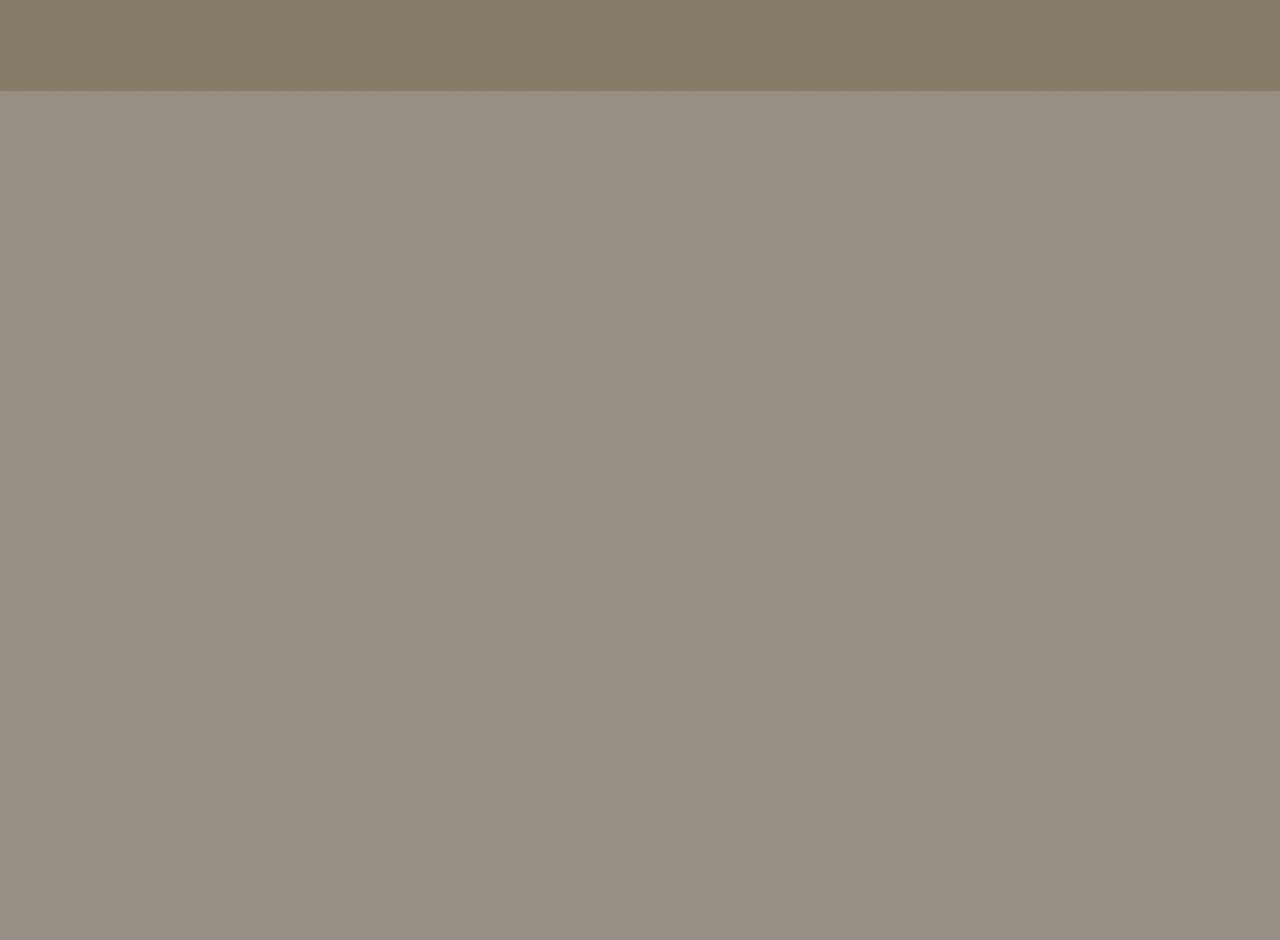
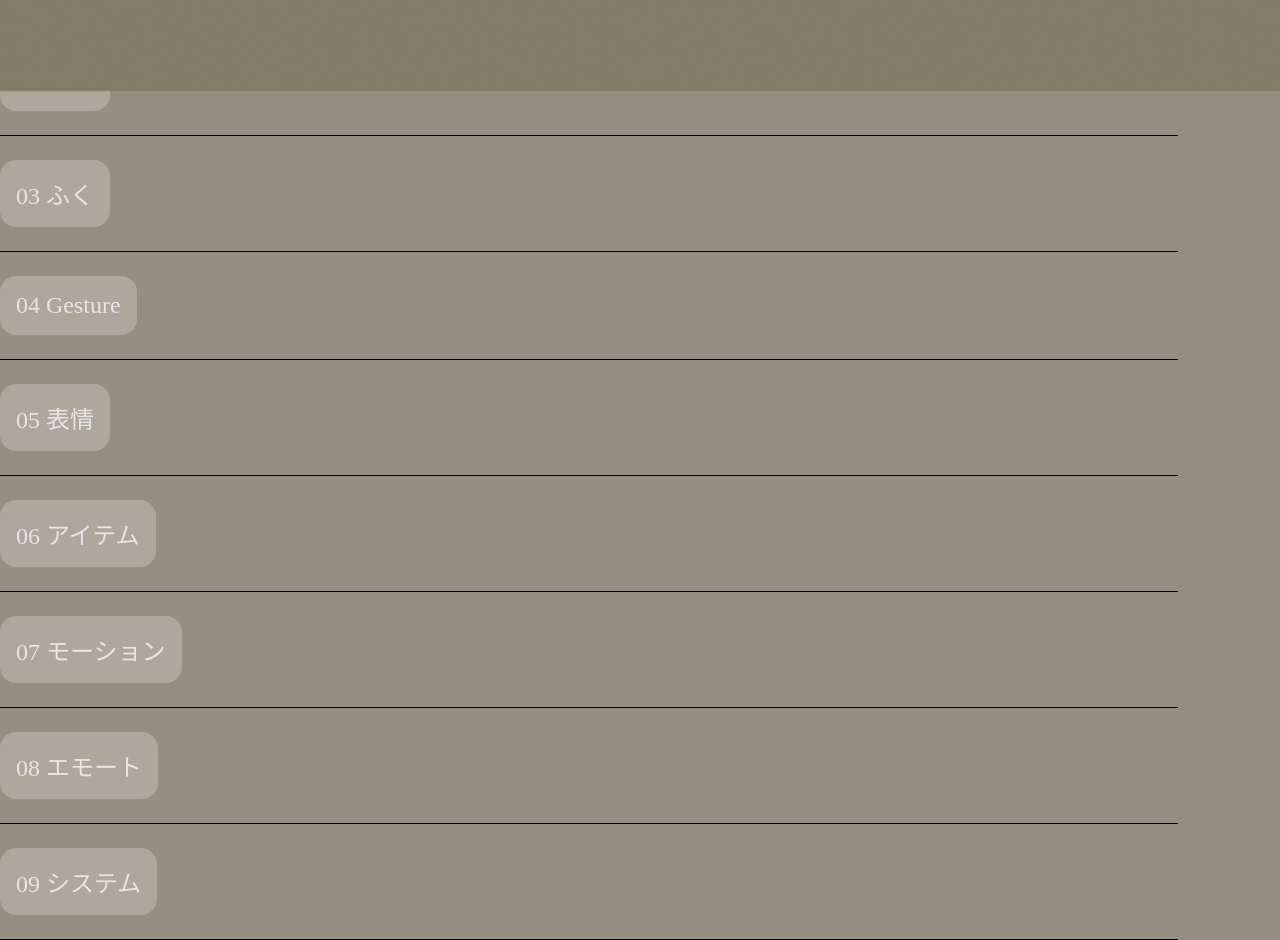
Before and after one commit to k4Z5h2Y6/chloronphyll, a Next.js app: page /settingManuel in a window 1280 px wide. Shown: the part 920-1860 px from the top of the page. Before the commit the page ends 1600 px from the top, so only its background shows below. Built offline with nearby package versions, Linux system fonts and the light colour scheme.

Commit message:
アコーディオンメニューシステム完成

```diff
--- a/src/pages/settingManuel.tsx
+++ b/src/pages/settingManuel.tsx
@@ -1,71 +1,229 @@
-import { ReactNode, useState } from 'react'
-import { Main } from '@/components/layouts/Main'
+import { useState } from 'react'
 
 export default function SettingManue() {
 
-  const [isContent1Opened, setIsContent1Opened] = useState<boolean>(false);
-  const [isContent2Opened, setIsContent2Opened] = useState<boolean>(false);
-  const [isContent3Opened, setIsContent3Opened] = useState<boolean>(false);
-  const [isContent4Opened, setIsContent4Opened] = useState<boolean>(false);
-  const [isContent5Opened, setIsContent5Opened] = useState<boolean>(false);
-  const [isContent6Opened, setIsContent6Opened] = useState<boolean>(false);
-  const [isContent7Opened, setIsContent7Opened] = useState<boolean>(false);
-  const [isContent8Opened, setIsContent8Opened] = useState<boolean>(false);
-  const [isContent9Opened, setIsContent9Opened] = useState<boolean>(false);
+  const [isSection1Opened, setIsSection1Opened] = useState<boolean>(false);
+  const [isSection2Opened, setIsSection2Opened] = useState<boolean>(false);
+  const [isSection3Opened, setIsSection3Opened] = useState<boolean>(false);
+  const [isSection4Opened, setIsSection4Opened] = useState<boolean>(false);
+  const [isSection5Opened, setIsSection5Opened] = useState<boolean>(false);
+  const [isSection6Opened, setIsSection6Opened] = useState<boolean>(false);
+  const [isSection7Opened, setIsSection7Opened] = useState<boolean>(false);
+  const [isSection8Opened, setIsSection8Opened] = useState<boolean>(false);
+  const [isSection9Opened, setIsSection9Opened] = useState<boolean>(false);
 
   return (
     <>
-      <div className='content0O'>
-        <div className='pageTitleOO'>
-          <div className='pageTitleO'>
-            <h3>設定資料</h3>
+      <section className='sectionCO'>
+        <div className='pageTitleCO'>
+          <h3>設定資料</h3>
+        </div>
+        <div className='section0contentO'>
+          <div className='section0ContentTextO'></div>
+          <div className='section0ContentMovieO'></div>
+        </div>
+      </section>
+
+      <section>
+        <div
+          className='sectionTitleCBtn'
+          onClick={() => setIsSection1Opened(!isSection1Opened)}
+        >
+          <div className='sectionTitleCO'>
+            <h4>01 ヘア</h4>
           </div>
         </div>
-        <div className='content0I'>
-          <div className='content0TextO'></div>
-          <div className='content0MovieO'></div>
+        <div className={isSection1Opened ? 'section1OpenedO' : 'section1ClosedO'}>
+
         </div>
-      </div>
+      </section>
 
-      <div className='contentCOO'>
+      <section>
         <div
-          className='contentTitleCO'
-          onClick={() => setIsContent1Opened(!isContent1Opened)}
-        ></div>
-        <div className={'contentC0 ' + (isContent1Opened ? 'content1OpenedO' : 'content1OclosedO')}></div>
-      </div>
+          className='sectionTitleCBtn'
+          onClick={() => setIsSection2Opened(!isSection2Opened)}
+        >
+          <div className='sectionTitleCO'>
+            <h4>02 ケモ</h4>
+          </div>
+        </div>
+        <div className={isSection2Opened ? 'section2OpenedO' : 'section2ClosedO'}>
+
+        </div>
+      </section>
+
+      <section>
+        <div
+          className='sectionTitleCBtn'
+          onClick={() => setIsSection3Opened(!isSection3Opened)}
+        >
+          <div className='sectionTitleCO'>
+            <h4>03 ふく</h4>
+          </div>
+        </div>
+        <div className={isSection3Opened ? 'section3OpenedO' : 'section3ClosedO'}>
+
+        </div>
+      </section>
+
+      <section>
+        <div
+          className='sectionTitleCBtn'
+          onClick={() => setIsSection4Opened(!isSection4Opened)}
+        >
+          <div className='sectionTitleCO'>
+            <h4>04 Gesture</h4>
+          </div>
+        </div>
+        <div className={isSection4Opened ? 'section4OpenedO' : 'section4ClosedO'}>
+
+        </div>
+      </section>
+
+      <section>
+        <div
+          className='sectionTitleCBtn'
+          onClick={() => setIsSection5Opened(!isSection5Opened)}
+        >
+          <div className='sectionTitleCO'>
+            <h4>05 表情</h4>
+          </div>
+        </div>
+        <div className={isSection5Opened ? 'section5OpenedO' : 'section5ClosedO'}>
+
+        </div>
+      </section>
+
+      <section>
+        <div
+          className='sectionTitleCBtn'
+          onClick={() => setIsSection6Opened(!isSection6Opened)}
+        >
+          <div className='sectionTitleCO'>
+            <h4>06 アイテム</h4>
+          </div>
+        </div>
+        <div className={isSection6Opened ? 'section6OpenedO' : 'section6ClosedO'}>
+
+        </div>
+      </section>
+
+      <section>
+        <div
+          className='sectionTitleCBtn'
+          onClick={() => setIsSection7Opened(!isSection7Opened)}
+        >
+          <div className='sectionTitleCO'>
+            <h4>07 モーション</h4>
+          </div>
+        </div>
+        <div className={isSection7Opened ? 'section7OpenedO' : 'section7ClosedO'}>
+
+        </div>
+      </section>
+
+      <section>
+        <div
+          className='sectionTitleCBtn'
+          onClick={() => setIsSection8Opened(!isSection8Opened)}
+        >
+          <div className='sectionTitleCO'>
+            <h4>08 エモート</h4>
+          </div>
+        </div>
+        <div className={isSection8Opened ? 'section8OpenedO' : 'section8ClosedO'}>
+
+        </div>
+      </section>
+
+      <section>
+        <div
+          className='sectionTitleCBtn'
+          onClick={() => setIsSection9Opened(!isSection9Opened)}
+        >
+          <div className='sectionTitleCO'>
+            <h4>09 システム</h4>
+          </div>
+        </div>
+        <div className={isSection9Opened ? 'section9OpenedO' : 'section9ClosedO'}>
+
+        </div>
+      </section>
+
+      {/* <section>
+        <div
+          className='sectionTitleCBtn'
+          onClick={() => setIsSection1Opened(!isSection1Opened)}
+        >
+          <div className='sectionTitleCO'>
+            <h4>01 ヘア</h4>
+          </div>
+        </div>
+        <div className={isSection1Opened ? 'section1OpenedO' : 'section1ClosedO'}>
+          {isSection1Opened ? '空いてます' : '閉じてます'}
+        </div>
+      </section> */}
+
+      <style jsx>{`
+        .sectionCO {
+          width: 100%;
+          height: 100vh;
+          border-bottom: 1px solid black;
+        }
+        .pageTitleCO {
+          width: fit-content;
+          margin: 24px 0 24px -4vw;
+          padding: 16px 16px 16px calc(4vw + 16px);
+          border-radius: 0 16px 16px 0;
+          background-color: #ADA79E;
+        }
+
+        .sectionTitleCBtn {
+          width: 100%;
+          padding: 24px 0;
+        }
+        .sectionTitleCO {
+          width: fit-content;
+          padding: 16px;
+          border-radius: 16px;
+          background-color: #ADA79E;
+        }
+        .section1OpenedO,
+        .section2OpenedO,
+        .section3OpenedO,
+        .section4OpenedO,
+        .section5OpenedO,
+        .section6OpenedO,
+        .section7OpenedO,
+        .section8OpenedO,
+        .section9OpenedO {
+          width: 100%;
+          height: calc(100vh - 24px - 16px - 32px - 16px - 24px);
+          border-bottom: 1px solid black;
+          transition: all 1s ease;
+        }
+        .section1ClosedO,
+        .section2ClosedO,
+        .section3ClosedO,
+        .section4ClosedO,
+        .section5ClosedO,
+        .section6ClosedO,
+        .section7ClosedO,
+        .section8ClosedO,
+        .section9ClosedO {
+          width: 100%;
+          height: 0;
+          overflow: hidden;
+          border-bottom: 1px solid black;
+          transition: all 1s ease;
+        }
 
 
 
-      <div className={'contentCommonO ' + (isContent1Opened ? 'content2OpenedO' : 'content2OclosedO')}></div>
-
-      <style jsx>{`
-        .content0O {
+        .xxx {
           width: 100%;
           height: 100vh;
-          padding: 24px 0;
-          border-bottom: 1px solid black;
-        }
-        .pageTitleOO {
-          width: fit-content;
-          margin-left: -4vw;
-          padding-left: 4vw;
-          border-radius: 0 16px 16px 0;
-          background-color: #ADA79E;
-        }
-        .pageTitleO {
-          padding: 16px;//
-        }
-        .content0I {
-          width: 100%;
-        }
-
-        .contentCOO {
-          width: 100%;
-          height: 100vh;
-        }
-        .contentTitleO {
-          width: ;
+          background-color: hotpink;
         }
       `}</style>
     </>
@@ -75,3 +233,80 @@ export default function SettingManue() {
 // SettingManue.getLayout = (page: ReactNode) => {
 //   return <Main pageTitle={'設定資料'}>{page}</Main>
 // }
+
+
+
+{/* <>
+      <section className='sectionCO'>
+        <div className='pageTitleO'>
+          <div className='pageTitleI'>
+            <h3>設定資料</h3>
+          </div>
+        </div>
+        <div className='section0contentO'>
+          <div className='section0ContentTextO'></div>
+          <div className='section0ContentMovieO'></div>
+        </div>
+      </section>
+
+
+
+
+
+
+      <section className={'sectionCO ' + (isSection1Opened ? 'section1OpenedO' : 'section1ClosedO')}>
+        <div
+          className='sectionTitleCO'
+          onClick={() => setIsSection1Opened(!isSection1Opened)}
+        >
+          <div className='sectionTitleCI'>
+            <h4>01 ヘア</h4>
+          </div>
+        </div>
+        <div className={'sectionContentC0 ' + (isSection1Opened ? 'section1ContentOpenedO' : 'section1ContentClosedO')}>
+          {isSection1Opened ? '空いてます' : '閉じてます'}
+        </div>
+      </section>
+
+      <div className='xxx'></div>
+
+
+      <style jsx>{`
+        .sectionCO {
+          width: 100%;
+          height: 100vh;
+          padding-top: 24px;
+          border-bottom: 1px solid black;
+          transition: all 1s ease;
+        }
+        .pageTitleO {
+          width: fit-content;
+          margin-left: -4vw;
+          padding-left: 4vw;
+          border-radius: 0 16px 16px 0;
+          background-color: #ADA79E;
+        }
+        .pageTitleI {
+          padding: 16px;
+        }
+
+        .section1ClosedO {
+          height: calc(10vh + 10vh);
+        }
+        .sectionTitleCO {
+          width: 100%;
+        }
+        .sectionTitleCI {
+          width: fit-content;
+          padding: 16px;
+          border-radius: 16px;
+          background-color: #ADA79E;
+        }
+
+        .xxx {
+          width: 100%;
+          height: 100vh;
+          background-color: hotpink;
+        }
+      `}</style>
+    </> */}
--- a/src/styles/globals.css
+++ b/src/styles/globals.css
@@ -155,6 +155,10 @@ h3 {
   line-height: 1;
 }
 
+h4 {
+  font-size: 24px
+}
+
 a {
   color: inherit;
   text-decoration: none;
```
